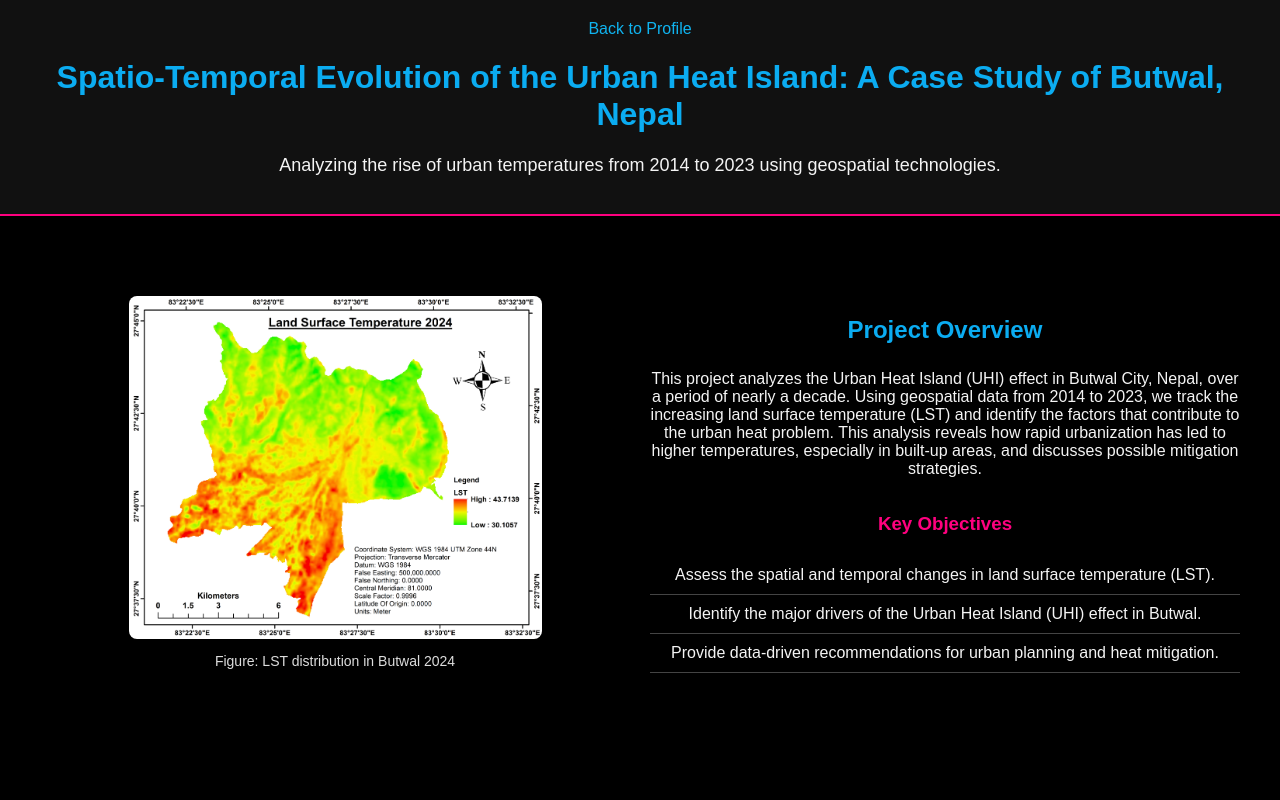
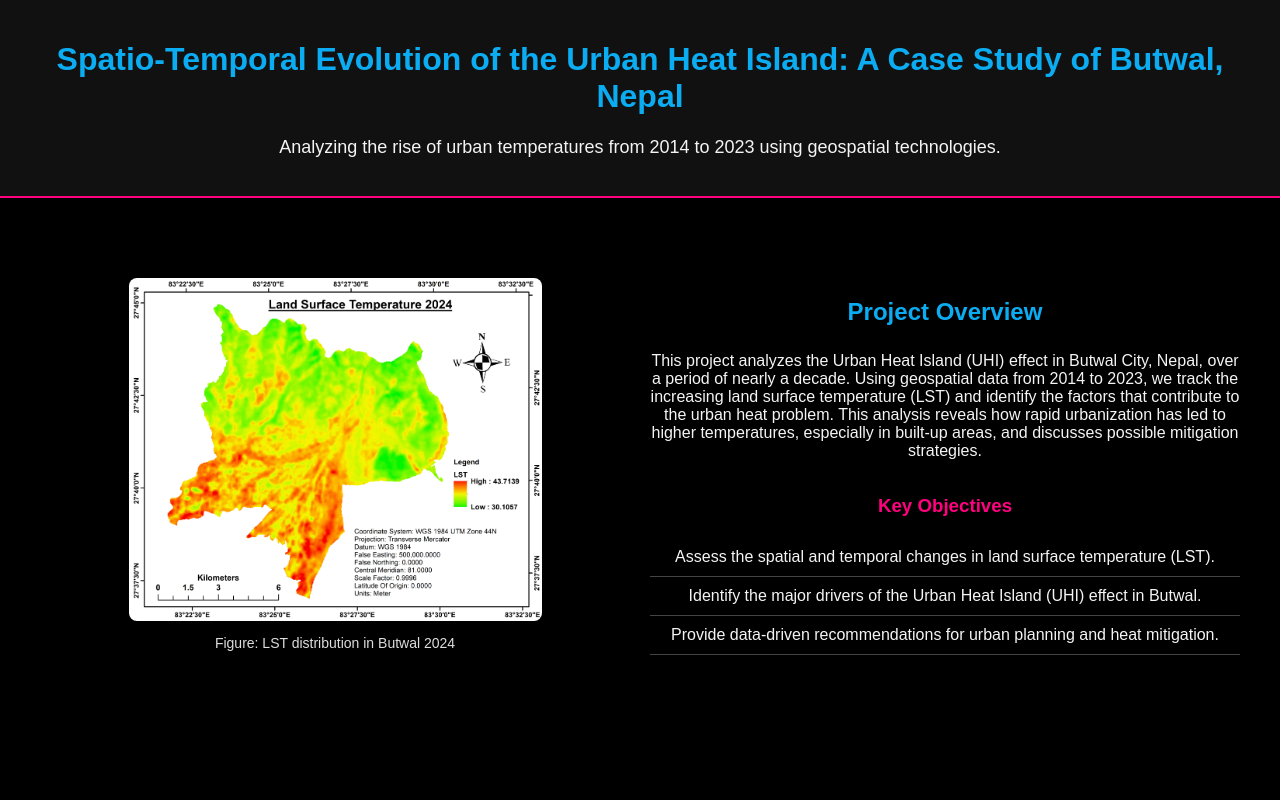
Before and after one commit to Abishek977/Abishek_Adhikari, a plain HTML site: page Project-4.html in a window 1280 px wide. Shown: the top 800 px of the page. Drawn offline with Linux system fonts and the light colour scheme.

Commit message:
Update Project-4.html

```diff
--- a/Project-4.html
+++ b/Project-4.html
@@ -8,9 +8,6 @@
 </head>
 <body>
     <header>
-        <nav>
-            <a href="index.html" class="back-link">Back to Profile</a>
-        </nav>
         <h1>Spatio-Temporal Evolution of the Urban Heat Island: A Case Study of Butwal, Nepal</h1>
         <p class="sub-header">Analyzing the rise of urban temperatures from 2014 to 2023 using geospatial technologies.</p>
     </header>
```
